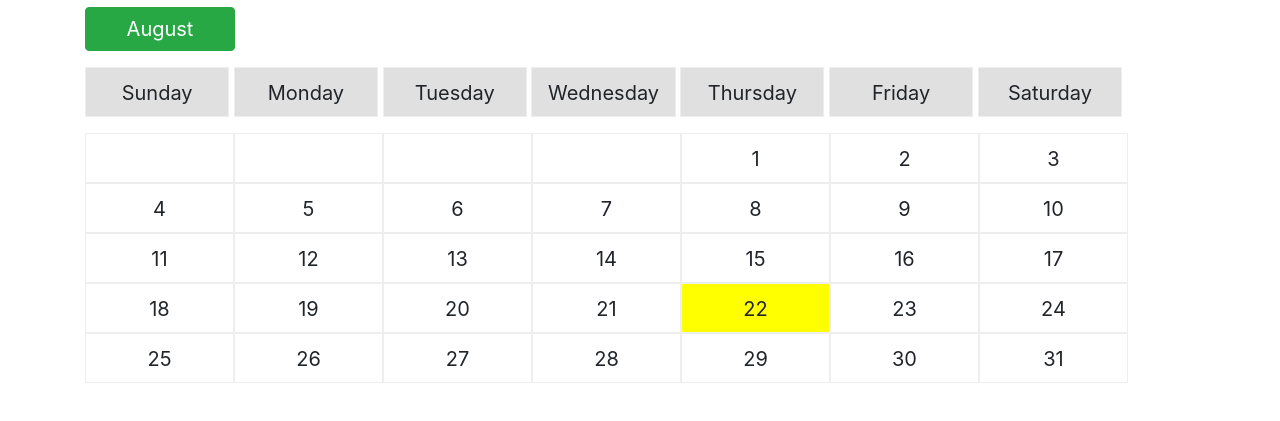
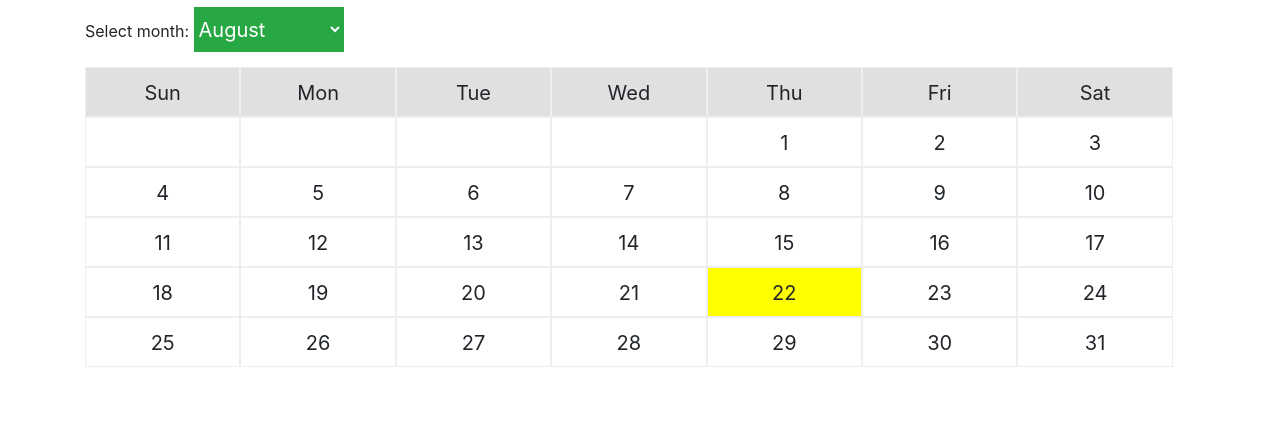
Before and after one commit to prachi-dubey/Trainee_assignments, a plain HTML site: page js_practice_assignment/calendar/calendar.html in a window 1280 px wide. Shown: the part 71-492 px from the top of the page. Drawn offline with nearby package versions, Linux system fonts and the light colour scheme.

Commit message:
calendar for month

```diff
--- a/js_practice_assignment/calendar/calendar.html
+++ b/js_practice_assignment/calendar/calendar.html
@@ -14,24 +14,29 @@
     <h1> Calendar </h1>
   </div>
 
-  <div class="style">
-   <button class="btn btn-success month"> August </button>
+ <div class="mmyy-block">
+    <div class="pull-left">
+      <label>Select month:</label>
+      <select class="sel-month month btn-success" id="curr-month">
+          <option value="0">January</option>
+          <option value="1">Feburary</option>
+          <option value="2">March</option>
+          <option value="3">April</option>
+          <option value="4">May</option>
+          <option value="5">June</option>
+          <option value="6">July</option>
+          <option value="7">August</option>
+          <option value="8">September</option>
+          <option value="9">October</option>
+          <option value="10">November</option>
+          <option value="11">December</option>
+      </select>
+    </div>
  </div>
 
-  <ul class="week">
-    <li class="block">Sunday</li>
-    <li class="block">Monday</li>
-    <li class="block">Tuesday</li>
-    <li class="block">Wednesday</li>
-    <li class="block">Thursday</li>
-    <li class="block">Friday</li>
-    <li class="block">Saturday</li>
-  </ul>
-
-  <ul class="date-wrapper" id="set-date-style"> </ul>
+ <div class="week-block clearfix" id="week-wrap"> </div>
 
 </div>
-
 <script src="calendar.js"></script>
 </body>
 </html>
--- a/js_practice_assignment/calendar/calendar.js
+++ b/js_practice_assignment/calendar/calendar.js
@@ -1,39 +1,58 @@
-var weekday = ["Sunday","Monday","Tuesday","Wednesday","Thursday","Friday","Saturday"];
-var d = new Date();
+var weekday = ["Sun", "Mon", "Tue", "Wed", "Thu", "Fri", "Sat"];
+//2015 2025
 
-var currentDate = d.getDate();
-// console.log(currentDate);
+setMonthAndYear();
 
-var currentMonth = d.getMonth();
-var currentYear = d.getFullYear();
+$("select.sel-month").change(function() {
+    var selectedMonth = $(this).children("option:selected").val();
+    $("#week-wrap").empty();
+    setMonthAndYear(selectedMonth);
+});
 
-var firstDate = new Date(currentYear, currentMonth, 1);     // month first date
-var lastDate = new Date(currentYear, currentMonth + 1, 0);  //month last date
-console.log(firstDate);
-// console.log(lastDate);
+function setMonthAndYear(month) {
+  var d = new Date();
+  if(month) {
+     d.setMonth(month);
+   }
+  prepareCalendar(d);
+}
 
-var weekdayNum = firstDate.getDay();
-// console.log(weekdayNum);                   //4
-// console.log(weekday[weekdayNum]);         //thursday                     // firstdate day
+function prepareCalendar (date) {
+  var checkMonth = new Date().getMonth();                    //give month currently
 
-var totalDate = lastDate.getDate();
-// console.log(totalDate);                     //31
+  var currentDate = date.getDate();
+  var currentMonth = date.getMonth();
+  var currentYear = date.getFullYear();
+  $("#curr-month").val(currentMonth);
 
-$("ul li").each(function(index, value) {
-  var liHtml ;
-  var htmlWeekDay = $(value).text();
-  if( htmlWeekDay == weekday[weekdayNum]) {
-    for(var i = 1; i < weekdayNum; i++) {
-      liHtml = "<li class='empty-block'></li>";              //adding empty blog
-      $("#set-date-style").append(liHtml);
+  var firstDate = new Date(currentYear, currentMonth, 1);     // month first date
+  var lastDate = new Date(currentYear, currentMonth + 1, 0);  //month last date
+
+  var firstDay = firstDate.getDay();
+  var lastDay = lastDate.getDay();
+  var totalDate = lastDate.getDate();
+
+  var liHtml = "";
+  for(var i = 0; i < 7 ; i++) {
+    liHtml += "<div class='week-color block day'>" + weekday[i] +"</div>";              //adding weekdays blog
+  }
+
+  for(var i = 0; i < firstDay; i++) {
+    liHtml += "<div class='empty block'></div>";              //adding empty blog
+  }
+
+  for(var i = 1; i <= totalDate; i++) {
+    if(currentDate == i && currentMonth == checkMonth) {                                  //foucs current date
+      liHtml += "<div class='block current-date day'>" + i  + "</div>";       //adding date
+    } else {
+      liHtml += "<div class='block day'>" + i  + "</div>";       //adding date
     }
-    for(var j = 1; j <= totalDate; j++) {
-      if(currentDate == j) {                                   //foucs current date
-        liHtml += "<li ' class='block current-date'>" + j  + "</li>";       //adding date
-      } else {
-        liHtml += "<li class='block'>" + j  + "</li>";       //adding date
+  }
+
+  if(weekday != 6) {
+      for(var i = lastDay; i < 6; i++) {
+        liHtml += "<div class='empty block'></div>";              //adding empty blog
       }
-    }           //end of for
-  $("#set-date-style").append(liHtml);
- }     //end of if
-});   //end of each function
+  }
+  $("#week-wrap").append(liHtml);
+}
--- a/js_practice_assignment/calendar/calendar.scss
+++ b/js_practice_assignment/calendar/calendar.scss
@@ -1,10 +1,11 @@
 $week-color: #E0E0E0;
 $border-color: #eeeeee;
 $current-date: #ffff00;
+$mobile: 380px;
 
-* {
-  box-sizing: border-box;
-}
+// @media (max-width: $mobile) {
+//   weekday = ["S", "M", "T", "W", "T", "F", "S"];
+// }
 
 .container {
   width: 90%;
@@ -16,45 +17,42 @@ $current-date: #ffff00;
     }
   }
 
- .style {
+  .mmyy-block {
     height: 40px;
     margin-bottom: 20px;
 
     .month {
       font-size: 20px;
+      height: 45px;
       width: 150px;
     }
   }
-
- .week {
-   padding-left: 0;
-    li {
-        background-color: $week-color;
-        width: 13%;
-      }
 }
 
-    .date-wrapper {
+.week-block {
   padding-left: 0;
 }
+
+.week-color {
+  background-color: $week-color;
+}
+
+.day {
+  font-size: 20px;
 }
 
 .block {
   border: 1px solid $border-color;
-  display: inline-block;
-  font-size: 20px;
+  float: left;
   height: 50px;
   padding: 10px;
   text-align: center;
-  width: 149px;
+  width: 14%;
 }
 
-.empty-block {
-  border: 1px solid $border-color;
-  float: left;
-  height: 50px;
+.empty {
+
   list-style-type: none;
-  width: 149px;
 }
 
 .current-date {
```
Also changed, not shown: js_practice_assignment/calendar/calendar.css. Lines whose indentation alone changed are shown as unchanged.
